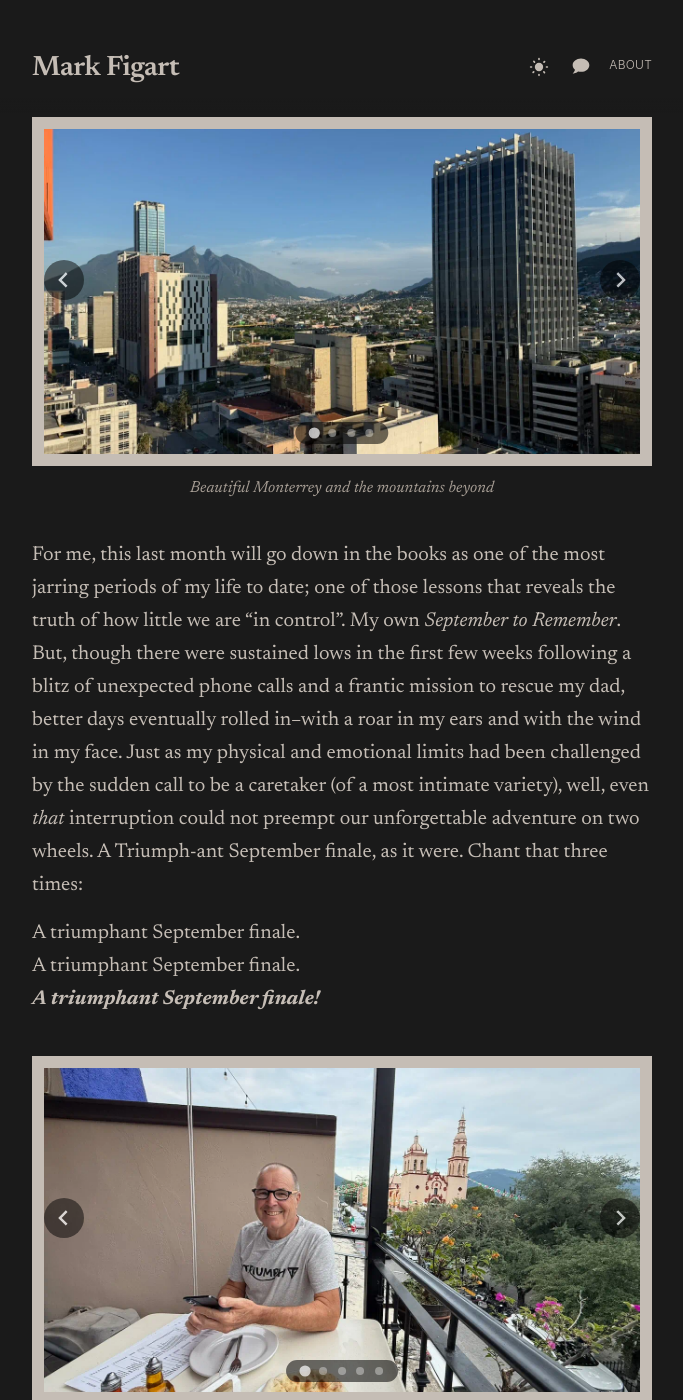
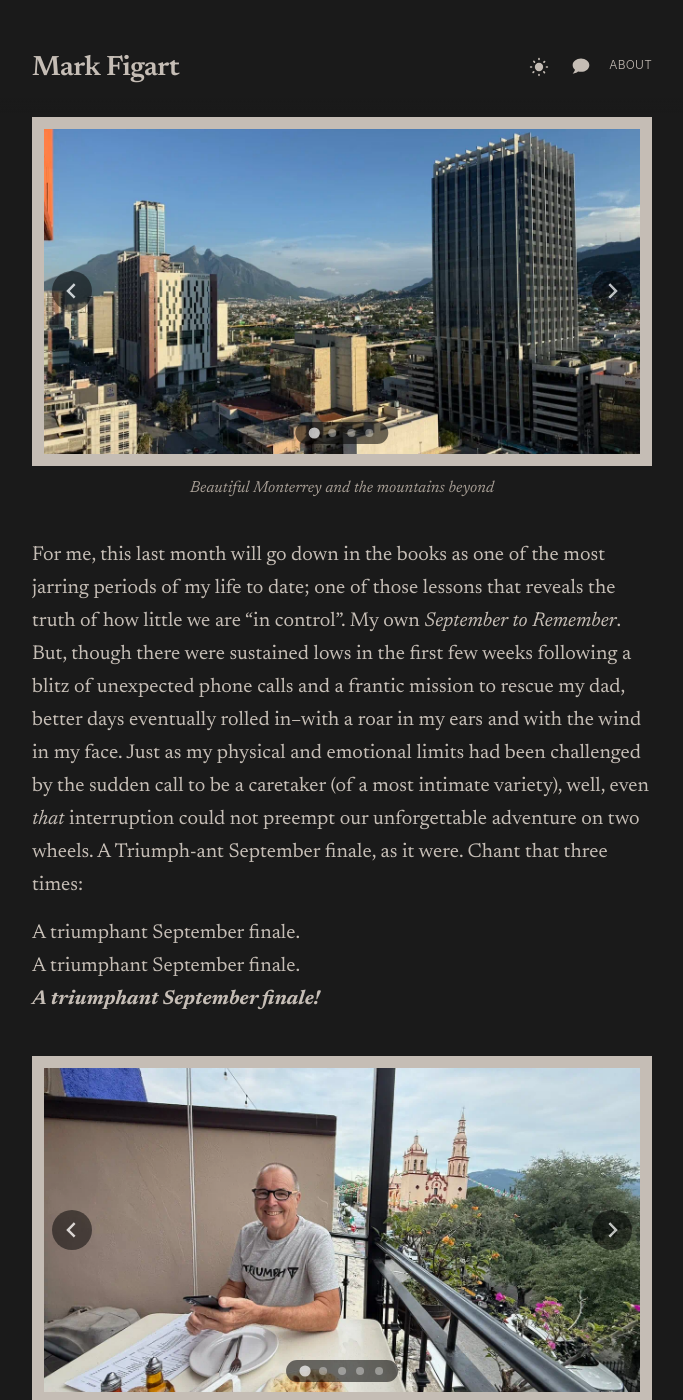
Before and after one commit to figart/60, a Jekyll site: the page built from _posts/2025-10-04-dash-to-mexico.md, in a window 1280 px wide and 1400 px high, scrolled down 436 px. Shown: the whole window, without its empty margins (298-981 px from the left). Built offline with Jekyll 4.4.1, drawn with Linux system fonts in a browser that asks for light colours.

Commit message:
Use viewport-based positioning for carousel arrows
Center arrows on image using same calculation as pagination dots,
and move arrows 0.5rem further inward from edges.

Co-Authored-By: Claude Opus 4.5 <noreply@anthropic.com>

```diff
--- a/_sass/minima/_layout.scss
+++ b/_sass/minima/_layout.scss
@@ -409,13 +409,14 @@
       top: 0;
       left: 0;
       right: 0;
-      bottom: 3.5rem;  // Exclude caption area so arrows center on image
+      bottom: 0;
       pointer-events: none;
     }
 
     .splide__arrow {
       position: absolute;
-      top: 50%;
+      // Center vertically on image: (image height / 2)
+      top: calc(min(100vw - 1.875rem, 38.75rem) * 0.5625 / 2);
       transform: translateY(-50%);
       background: rgba(0, 0, 0, 0.7);
       border: none;
@@ -440,12 +441,12 @@
       }
 
       &--prev {
-        left: 0.75rem;
+        left: 1.25rem;
         background: rgba(0, 0, 0, 0.7);
       }
 
       &--next {
-        right: 0.75rem;
+        right: 1.25rem;
         background: rgba(0, 0, 0, 0.7);
       }
 
```
